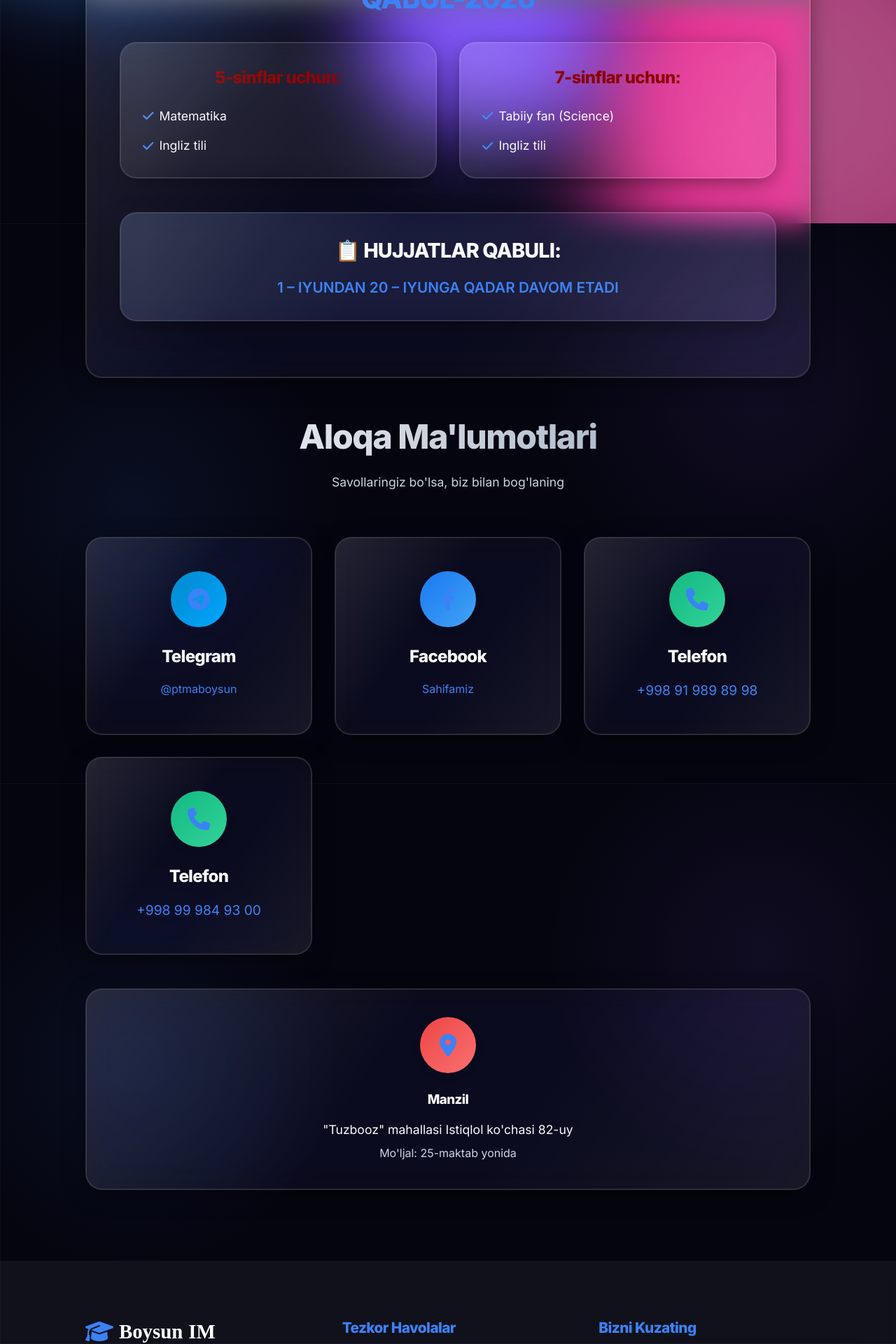
After one commit to cleverboy2009/Boysun-ixtisoslashtirilgan-maktabi., a PHP site: page /admission.html in a window 1280 px wide. The commit adds this page. Shown: the part 481-2401 px from the top of the page at 70% size. Run offline with PHP 8.4, Linux system fonts and the light colour scheme.

Commit message:
Add files via upload

```diff
--- a/about.html
+++ b/about.html
@@ -30,8 +30,8 @@
                     <li><a href="index.html" class="nav-link">Bosh Sahifa</a></li>
                     <li><a href="about.html" class="nav-link active">Biz Haqimizda</a></li>
                     <li><a href="teachers.html" class="nav-link">O'qituvchilar</a></li>
+                    <li><a href="admission.html" class="nav-link">Qabul</a></li>
                     <li><a href="contact.html" class="nav-link">Bog'lanish</a></li>
-                    <li><a href="contact.html" class="btn btn-primary">Qabulga Yozilish</a></li>
                 </ul>
             </nav>
             <button class="theme-toggle" aria-label="Toggle Theme">
@@ -147,6 +147,7 @@
                         <li><a href="index.html">Bosh Sahifa</a></li>
                         <li><a href="about.html">Biz Haqimizda</a></li>
                         <li><a href="teachers.html">O'qituvchilar</a></li>
+                        <li><a href="admission.html">Qabul</a></li>
                         <li><a href="contact.html">Bog'lanish</a></li>
                     </ul>
                 </div>
--- /dev/null
+++ b/admission.html
@@ -0,0 +1,210 @@
+<!DOCTYPE html>
+<html lang="uz">
+
+<head>
+    <meta charset="UTF-8">
+    <meta name="viewport" content="width=device-width, initial-scale=1.0">
+    <title>Qabul 2026 - Boysun Ixtisoslashtirilgan Maktabi</title>
+    <link rel="preconnect" href="https://fonts.googleapis.com">
+    <link rel="preconnect" href="https://fonts.gstatic.com" crossorigin>
+    <link href="https://fonts.googleapis.com/css2?family=Inter:wght@400;500;600;700;800&display=swap" rel="stylesheet">
+    <link rel="stylesheet" href="https://cdnjs.cloudflare.com/ajax/libs/font-awesome/6.4.0/css/all.min.css">
+    <link rel="stylesheet" href="style.css">
+</head>
+
+<body>
+    <div class="blob-container">
+        <div class="blob blob-1"></div>
+        <div class="blob blob-2"></div>
+        <div class="blob blob-3"></div>
+    </div>
+
+    <header class="header">
+        <div class="container navbar">
+            <a href="index.html" class="logo">
+                <i class="fas fa-graduation-cap"></i>
+                Boysun <span>IM</span>
+            </a>
+            <nav>
+                <ul class="nav-links">
+                    <li><a href="index.html" class="nav-link">Bosh Sahifa</a></li>
+                    <li><a href="about.html" class="nav-link">Biz Haqimizda</a></li>
+                    <li><a href="teachers.html" class="nav-link">O'qituvchilar</a></li>
+                    <li><a href="admission.html" class="nav-link active">Qabul</a></li>
+                    <li><a href="contact.html" class="nav-link">Bog'lanish</a></li>
+                </ul>
+            </nav>
+            <button class="theme-toggle" aria-label="Toggle Theme">
+                <i class="fas fa-sun"></i>
+            </button>
+            <button class="three-d-toggle" aria-label="Toggle 3D Effects">
+                <i class="fas fa-cube"></i>
+            </button>
+            <div class="mobile-toggle">
+                <i class="fas fa-bars"></i>
+            </div>
+        </div>
+    </header>
+
+    <div class="hero" style="min-height: 60vh; height: auto; padding-top: 120px; clip-path: none;">
+        <div class="container hero-content" style="text-align: center; margin: 0 auto; padding: 0;">
+            <h1 style="font-size: 3.5rem;">Qabul 2026</h1>
+            <p style="margin: 0 auto;">Boysun Tuman Ixtisoslashtirilgan Maktabiga xush kelibsiz</p>
+        </div>
+    </div>
+
+    <section class="features" style="padding-top: 0; margin-top: -5rem;">
+        <div class="container">
+
+            <!-- Main Admission Info Card -->
+            <div class="glass-card" style="padding: 3rem; margin-bottom: 3rem; text-align: center;">
+                <h2 style="font-size: 2.5rem; margin-bottom: 2rem; color: var(--accent-color);">QABUL-2026</h2>
+
+                <div
+                    style="display: grid; grid-template-columns: repeat(auto-fit, minmax(300px, 1fr)); gap: 2rem; margin-bottom: 3rem;">
+                    <!-- 5-sinflar -->
+                    <div class="glass-card" style="padding: 2rem; background: var(--glass-bg);">
+                        <h3 style="color: #8B0000; margin-bottom: 1.5rem; font-size: 1.5rem;">5-sinflar uchun:</h3>
+                        <ul style="list-style: none; padding: 0; text-align: left;">
+                            <li
+                                style="display: flex; align-items: center; gap: 0.5rem; margin-bottom: 1rem; font-size: 1.1rem;">
+                                <i class="fas fa-check" style="color: var(--accent-color);"></i> Matematika
+                            </li>
+                            <li style="display: flex; align-items: center; gap: 0.5rem; font-size: 1.1rem;">
+                                <i class="fas fa-check" style="color: var(--accent-color);"></i> Ingliz tili
+                            </li>
+                        </ul>
+                    </div>
+
+                    <!-- 7-sinflar -->
+                    <div class="glass-card" style="padding: 2rem; background: var(--glass-bg);">
+                        <h3 style="color: #8B0000; margin-bottom: 1.5rem; font-size: 1.5rem;">7-sinflar uchun:</h3>
+                        <ul style="list-style: none; padding: 0; text-align: left;">
+                            <li
+                                style="display: flex; align-items: center; gap: 0.5rem; margin-bottom: 1rem; font-size: 1.1rem;">
+                                <i class="fas fa-check" style="color: var(--accent-color);"></i> Tabiiy fan (Science)
+                            </li>
+                            <li style="display: flex; align-items: center; gap: 0.5rem; font-size: 1.1rem;">
+                                <i class="fas fa-check" style="color: var(--accent-color);"></i> Ingliz tili
+                            </li>
+                        </ul>
+                    </div>
+                </div>
+
+                <!-- Document Acceptance Period -->
+                <div class="glass-card"
+                    style="padding: 2rem; background: linear-gradient(135deg, rgba(59, 130, 246, 0.1), rgba(139, 92, 246, 0.1)); margin-bottom: 2rem;">
+                    <h3 style="font-size: 1.8rem; margin-bottom: 1rem;">📋 HUJJATLAR QABULI:</h3>
+                    <p style="font-size: 1.3rem; font-weight: 600; color: var(--accent-color);">
+                        1 – IYUNDAN 20 – IYUNGA QADAR DAVOM ETADI
+                    </p>
+                </div>
+            </div>
+
+            <!-- Contact Information -->
+            <div class="section-title">
+                <h2>Aloqa Ma'lumotlari</h2>
+                <p>Savollaringiz bo'lsa, biz bilan bog'laning</p>
+            </div>
+
+            <div
+                style="display: grid; grid-template-columns: repeat(auto-fit, minmax(280px, 1fr)); gap: 2rem; margin-bottom: 3rem;">
+                <!-- Telegram -->
+                <div class="feature-card glass-card">
+                    <div class="feature-icon" style="background: linear-gradient(135deg, #0088cc, #00a6ff);">
+                        <i class="fab fa-telegram"></i>
+                    </div>
+                    <h3>Telegram</h3>
+                    <a href="https://t.me/ptmaboysun" target="_blank"
+                        style="color: var(--accent-color); word-break: break-all;">@ptmaboysun</a>
+                </div>
+
+                <!-- Facebook -->
+                <div class="feature-card glass-card">
+                    <div class="feature-icon" style="background: linear-gradient(135deg, #1877f2, #42a5f5);">
+                        <i class="fab fa-facebook-f"></i>
+                    </div>
+                    <h3>Facebook</h3>
+                    <a href="https://www.facebook.com/m/share1/7RHdsPlkp/" target="_blank"
+                        style="color: var(--accent-color);">Sahifamiz</a>
+                </div>
+
+                <!-- Phone 1 -->
+                <div class="feature-card glass-card">
+                    <div class="feature-icon" style="background: linear-gradient(135deg, #10b981, #34d399);">
+                        <i class="fas fa-phone"></i>
+                    </div>
+                    <h3>Telefon</h3>
+                    <a href="tel:+998919898998" style="color: var(--accent-color); font-size: 1.2rem;">+998 91 989 89
+                        98</a>
+                </div>
+
+                <!-- Phone 2 -->
+                <div class="feature-card glass-card">
+                    <div class="feature-icon" style="background: linear-gradient(135deg, #10b981, #34d399);">
+                        <i class="fas fa-phone"></i>
+                    </div>
+                    <h3>Telefon</h3>
+                    <a href="tel:+998999849300" style="color: var(--accent-color); font-size: 1.2rem;">+998 99 984 93
+                        00</a>
+                </div>
+            </div>
+
+            <!-- Location -->
+            <div class="glass-card" style="padding: 2.5rem; text-align: center;">
+                <div class="feature-icon"
+                    style="margin: 0 auto 1.5rem; background: linear-gradient(135deg, #ef4444, #f87171);">
+                    <i class="fas fa-map-marker-alt"></i>
+                </div>
+                <h3 style="margin-bottom: 1rem;">Manzil</h3>
+                <p style="font-size: 1.1rem; margin-bottom: 0.5rem;">
+                    "Tuzbooz" mahallasi Istiqlol ko'chasi 82-uy
+                </p>
+                <p style="color: var(--text-light);">Mo'ljal: 25-maktab yonida</p>
+            </div>
+
+        </div>
+    </section>
+
+    <footer class="footer">
+        <div class="container">
+            <div class="footer-grid">
+                <div class="footer-col">
+                    <a href="index.html" class="logo" style="margin-bottom: 1rem; display: inline-flex;">
+                        <i class="fas fa-graduation-cap"></i>
+                        Boysun <span>IM</span>
+                    </a>
+                    <p style="color: #94A3B8;">Yosh avlodga sifatli ta'lim va tarbiya berish bizning asosiy
+                        maqsadimizdir.</p>
+                </div>
+                <div class="footer-col">
+                    <h4>Tezkor Havolalar</h4>
+                    <ul>
+                        <li><a href="index.html">Bosh Sahifa</a></li>
+                        <li><a href="about.html">Biz Haqimizda</a></li>
+                        <li><a href="teachers.html">O'qituvchilar</a></li>
+                        <li><a href="admission.html">Qabul</a></li>
+                        <li><a href="contact.html">Bog'lanish</a></li>
+                    </ul>
+                </div>
+                <div class="footer-col">
+                    <h4>Bizni Kuzating</h4>
+                    <div class="social-links">
+                        <a href="#" class="social-icon"><i class="fab fa-facebook-f"></i></a>
+                        <a href="#" class="social-icon"><i class="fab fa-instagram"></i></a>
+                        <a href="https://t.me/ptmaboysun" class="social-icon"><i class="fab fa-telegram"></i></a>
+                    </div>
+                </div>
+            </div>
+            <div class="copyright">
+                <p>&copy; 2026 Boysun Ixtisoslashtirilgan Maktabi. Barcha huquqlar himoyalangan.</p>
+            </div>
+            <div class="copyright">
+                <p>&copy; 2026 Boysun IM. All rights reserved.</p>
+            </div>
+        </div>
+    </footer>
+    <script src="script.js"></script>
+</body>
+
+</html>
--- a/contact.html
+++ b/contact.html
@@ -92,8 +92,8 @@
                     <li><a href="index.html" class="nav-link">Bosh Sahifa</a></li>
                     <li><a href="about.html" class="nav-link">Biz Haqimizda</a></li>
                     <li><a href="teachers.html" class="nav-link">O'qituvchilar</a></li>
+                    <li><a href="admission.html" class="nav-link">Qabul</a></li>
                     <li><a href="contact.html" class="nav-link active">Bog'lanish</a></li>
-                    <li><a href="contact.html" class="btn btn-primary">Qabulga Yozilish</a></li>
                 </ul>
             </nav>
             <button class="theme-toggle" aria-label="Toggle Theme">
--- a/index.html
+++ b/index.html
@@ -40,8 +40,8 @@
                     <li><a href="index.html" class="nav-link active">Bosh Sahifa</a></li>
                     <li><a href="about.html" class="nav-link">Biz Haqimizda</a></li>
                     <li><a href="teachers.html" class="nav-link">O'qituvchilar</a></li>
+                    <li><a href="admission.html" class="nav-link">Qabul</a></li>
                     <li><a href="contact.html" class="nav-link">Bog'lanish</a></li>
-                    <li><a href="contact.html" class="btn btn-primary">Qabulga Yozilish</a></li>
                 </ul>
             </nav>
 
--- a/style.css
+++ b/style.css
@@ -433,17 +433,19 @@ img {
 
 .nav-links {
     display: flex;
-    gap: 2.5rem;
+    gap: 1.2rem;
     align-items: center;
 }
 
 .nav-link {
     font-weight: 500;
+    font-size: 0.95rem;
     color: var(--secondary-color);
     position: relative;
-    padding: 10px 20px;
+    padding: 8px 15px;
     border-radius: 30px;
     transition: all 0.3s var(--smooth-easing);
+    white-space: nowrap;
 }
 
 .nav-link:hover,
--- a/teachers.html
+++ b/teachers.html
@@ -30,8 +30,8 @@
                     <li><a href="index.html" class="nav-link">Bosh Sahifa</a></li>
                     <li><a href="about.html" class="nav-link">Biz Haqimizda</a></li>
                     <li><a href="teachers.html" class="nav-link active">O'qituvchilar</a></li>
+                    <li><a href="admission.html" class="nav-link">Qabul</a></li>
                     <li><a href="contact.html" class="nav-link">Bog'lanish</a></li>
-                    <li><a href="contact.html" class="btn btn-primary">Qabulga Yozilish</a></li>
                 </ul>
             </nav>
             <button class="theme-toggle" aria-label="Toggle Theme">
@@ -145,6 +145,7 @@
                         <li><a href="index.html">Bosh Sahifa</a></li>
                         <li><a href="about.html">Biz Haqimizda</a></li>
                         <li><a href="teachers.html">O'qituvchilar</a></li>
+                        <li><a href="admission.html">Qabul</a></li>
                         <li><a href="contact.html">Bog'lanish</a></li>
                     </ul>
                 </div>
```
Also changed, not shown: script.js (+16 -1 lines).
